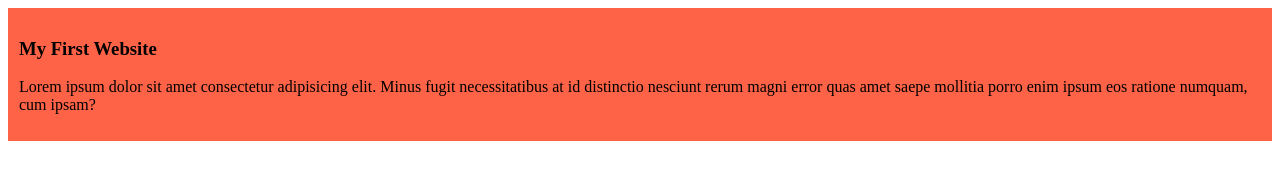
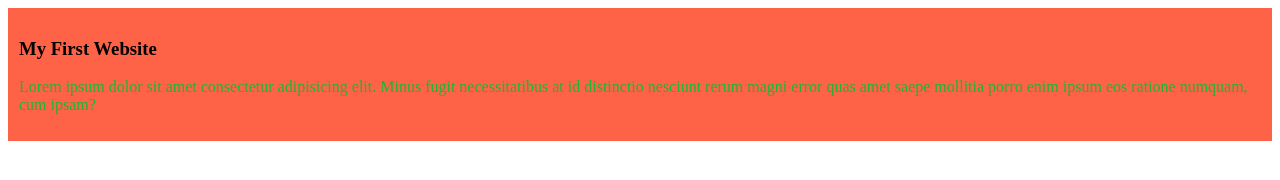
Before and after one commit to A01711575013/My-Simple-Website, a plain HTML site: page index.html in a window 1280 px wide. Drawn offline with Linux system fonts and the light colour scheme.

Commit message:
green color add

```diff
--- a/styles/style.css
+++ b/styles/style.css
@@ -2,3 +2,6 @@ div {
     background-color: tomato;
     padding: 11px;
 }
+p {
+    color: rgb(26, 183, 47);
+}
```
